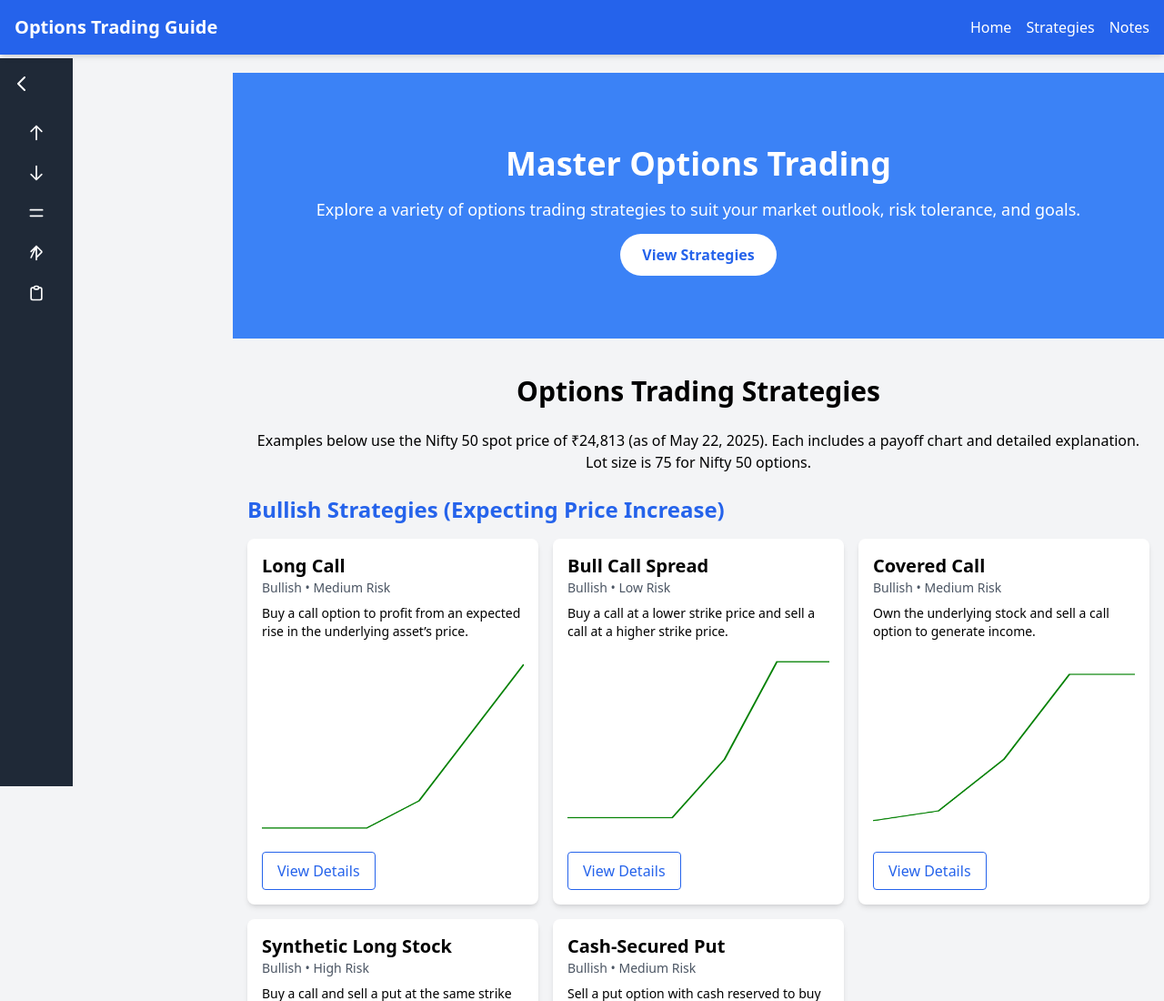
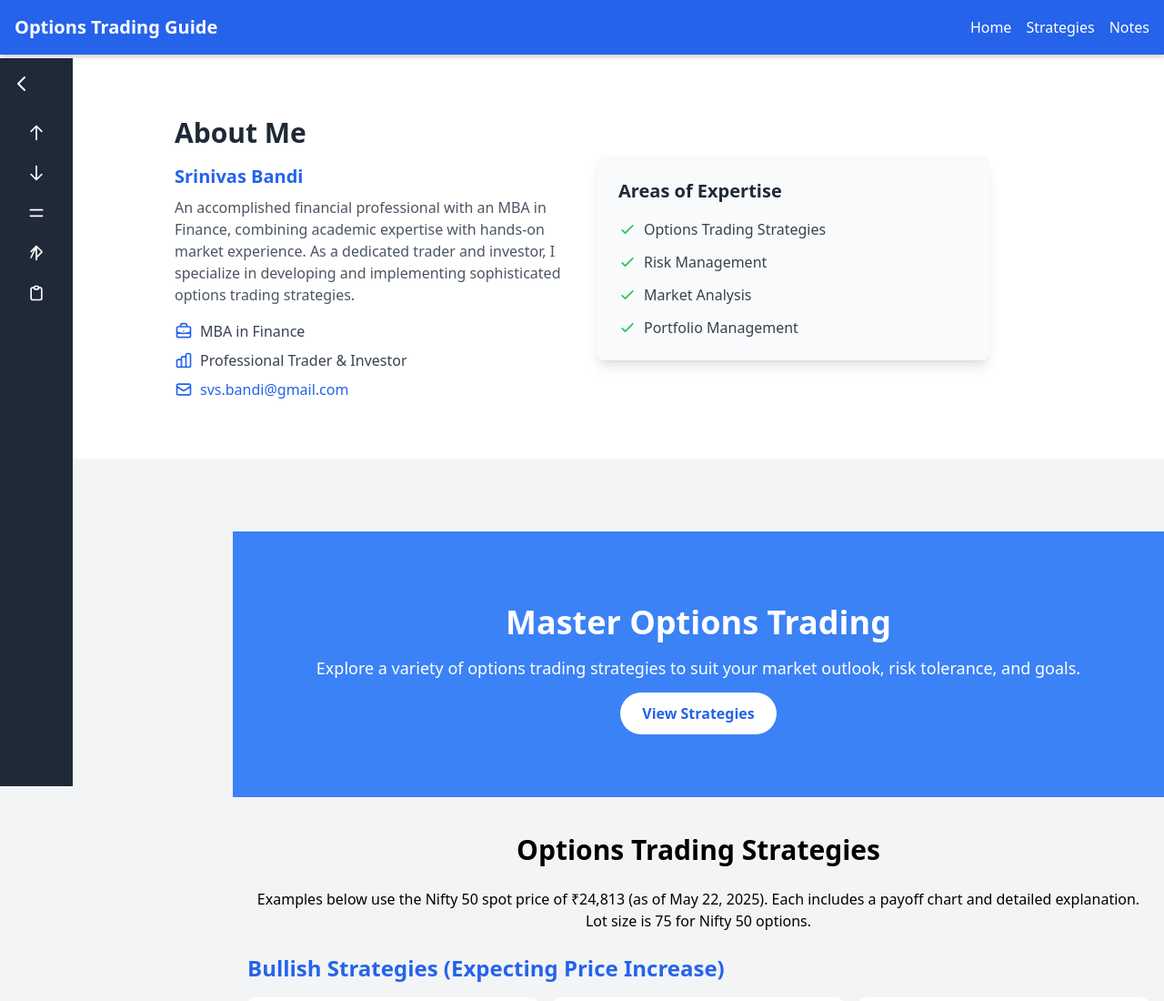
Before and after one commit to svsbandi/Options-Trading-Guide, a plain HTML site: page index.html in a window 1280 px wide. Shown: the top 1100 px of the page at 91% size. Drawn offline with nearby package versions, Linux system fonts and the light colour scheme.

Commit message:
Add professional About section

```diff
--- a/index.html
+++ b/index.html
@@ -67,6 +67,74 @@
     </div>
   </div>
 </nav>
+
+<!-- About Section -->
+<section id="about" class="bg-white py-16 mt-16">
+  <div class="container mx-auto px-4">
+    <div class="max-w-4xl mx-auto">
+      <div class="flex flex-col md:flex-row items-center justify-between gap-8">
+        <div class="md:w-1/2">
+          <h2 class="text-3xl font-bold text-gray-800 mb-4">About Me</h2>
+          <div class="prose">
+            <h3 class="text-xl font-semibold text-blue-600 mb-2">Srinivas Bandi</h3>
+            <p class="text-gray-600 mb-4">An accomplished financial professional with an MBA in Finance, combining academic expertise with hands-on market experience. As a dedicated trader and investor, I specialize in developing and implementing sophisticated options trading strategies.</p>
+            <div class="space-y-2">
+              <div class="flex items-center gap-2">
+                <svg class="w-5 h-5 text-blue-600" fill="none" stroke="currentColor" viewBox="0 0 24 24">
+                  <path stroke-linecap="round" stroke-linejoin="round" stroke-width="2" d="M21 13.255A23.931 23.931 0 0112 15c-3.183 0-6.22-.62-9-1.745M16 6V4a2 2 0 00-2-2h-4a2 2 0 00-2 2v2m4 6h.01M5 20h14a2 2 0 002-2V8a2 2 0 00-2-2H5a2 2 0 00-2 2v10a2 2 0 002 2z"></path>
+                </svg>
+                <span class="text-gray-700">MBA in Finance</span>
+              </div>
+              <div class="flex items-center gap-2">
+                <svg class="w-5 h-5 text-blue-600" fill="none" stroke="currentColor" viewBox="0 0 24 24">
+                  <path stroke-linecap="round" stroke-linejoin="round" stroke-width="2" d="M9 19v-6a2 2 0 00-2-2H5a2 2 0 00-2 2v6a2 2 0 002 2h2a2 2 0 002-2zm0 0V9a2 2 0 012-2h2a2 2 0 012 2v10m-6 0a2 2 0 002 2h2a2 2 0 002-2m0 0V5a2 2 0 012-2h2a2 2 0 012 2v14a2 2 0 01-2 2h-2a2 2 0 01-2-2z"></path>
+                </svg>
+                <span class="text-gray-700">Professional Trader & Investor</span>
+              </div>
+              <div class="flex items-center gap-2">
+                <svg class="w-5 h-5 text-blue-600" fill="none" stroke="currentColor" viewBox="0 0 24 24">
+                  <path stroke-linecap="round" stroke-linejoin="round" stroke-width="2" d="M3 8l7.89 5.26a2 2 0 002.22 0L21 8M5 19h14a2 2 0 002-2V7a2 2 0 00-2-2H5a2 2 0 00-2 2v10a2 2 0 002 2z"></path>
+                </svg>
+                <a href="mailto:svs.bandi@gmail.com" class="text-blue-600 hover:text-blue-800 transition-colors">svs.bandi@gmail.com</a>
+              </div>
+            </div>
+          </div>
+        </div>
+        <div class="md:w-1/2">
+          <div class="bg-gray-50 p-6 rounded-lg shadow-lg">
+            <h3 class="text-xl font-semibold text-gray-800 mb-4">Areas of Expertise</h3>
+            <ul class="space-y-3">
+              <li class="flex items-center gap-2">
+                <svg class="w-5 h-5 text-green-500" fill="none" stroke="currentColor" viewBox="0 0 24 24">
+                  <path stroke-linecap="round" stroke-linejoin="round" stroke-width="2" d="M5 13l4 4L19 7"></path>
+                </svg>
+                <span class="text-gray-700">Options Trading Strategies</span>
+              </li>
+              <li class="flex items-center gap-2">
+                <svg class="w-5 h-5 text-green-500" fill="none" stroke="currentColor" viewBox="0 0 24 24">
+                  <path stroke-linecap="round" stroke-linejoin="round" stroke-width="2" d="M5 13l4 4L19 7"></path>
+                </svg>
+                <span class="text-gray-700">Risk Management</span>
+              </li>
+              <li class="flex items-center gap-2">
+                <svg class="w-5 h-5 text-green-500" fill="none" stroke="currentColor" viewBox="0 0 24 24">
+                  <path stroke-linecap="round" stroke-linejoin="round" stroke-width="2" d="M5 13l4 4L19 7"></path>
+                </svg>
+                <span class="text-gray-700">Market Analysis</span>
+              </li>
+              <li class="flex items-center gap-2">
+                <svg class="w-5 h-5 text-green-500" fill="none" stroke="currentColor" viewBox="0 0 24 24">
+                  <path stroke-linecap="round" stroke-linejoin="round" stroke-width="2" d="M5 13l4 4L19 7"></path>
+                </svg>
+                <span class="text-gray-700">Portfolio Management</span>
+              </li>
+            </ul>
+          </div>
+        </div>
+      </div>
+    </div>
+  </div>
+</section>
 
 <!-- Sidebar -->
 <aside id="sidebar" class="bg-gray-800 text-white h-full fixed top-0 left-0 mt-16 p-4 z-10 transition-all duration-300 sidebar-collapsed">
```
